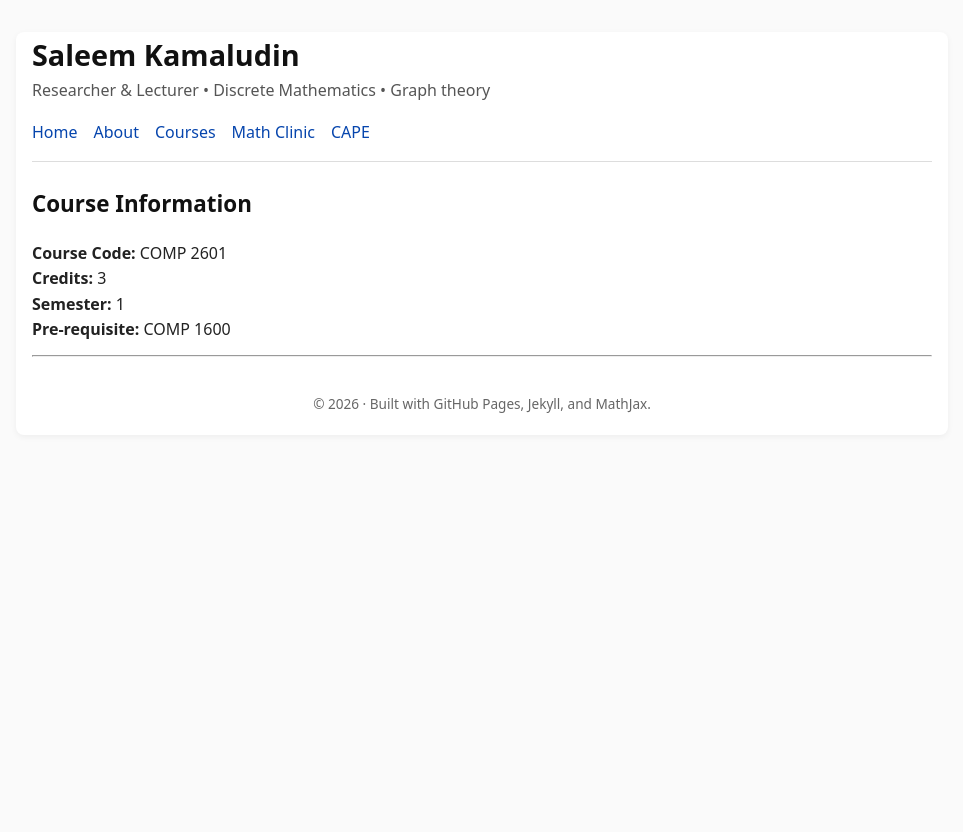
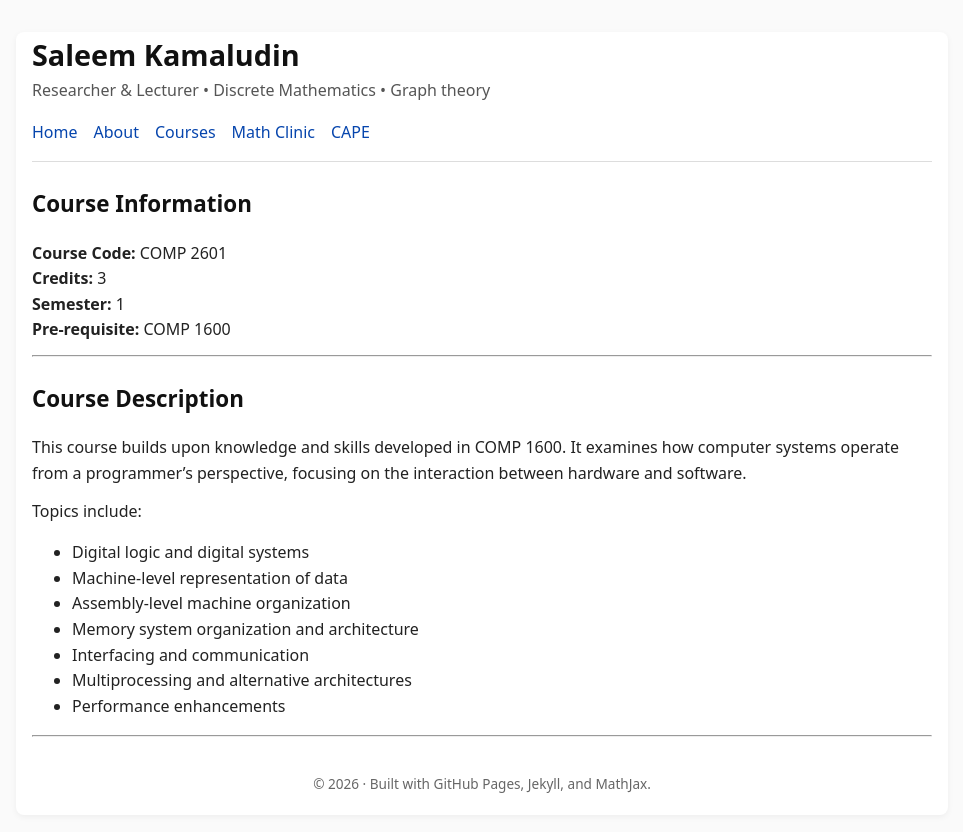
Before and after one commit to SaleemKamaludin/SaleemKamaludin.github.io, a Jekyll site: the page built from courses/computer-architecture/index.md, in a window 1280 px wide. Shown: the top 832 px of the page, without its empty margins (158-1121 px from the left). Built offline with Jekyll 4.4.1, drawn with Linux system fonts in a browser that asks for light colours.

Commit message:
Add course description and topics for COMP 2601
Added course description and topics for COMP 2601.

```diff
--- a/courses/computer-architecture/index.md
+++ b/courses/computer-architecture/index.md
@@ -9,3 +9,19 @@ title: COMP 2601 — Computer Architecture
 **Credits:** 3
 **Semester:** 1
 **Pre-requisite:** COMP 1600
+
+---
+
+## Course Description
+
+This course builds upon knowledge and skills developed in COMP 1600. It examines how computer systems operate from a programmer’s perspective, focusing on the interaction between hardware and software.
+
+Topics include:
+
+- Digital logic and digital systems
+- Machine-level representation of data
+- Assembly-level machine organization
+- Memory system organization and architecture
+- Interfacing and communication
+- Multiprocessing and alternative architectures
+- Performance enhancements
```
